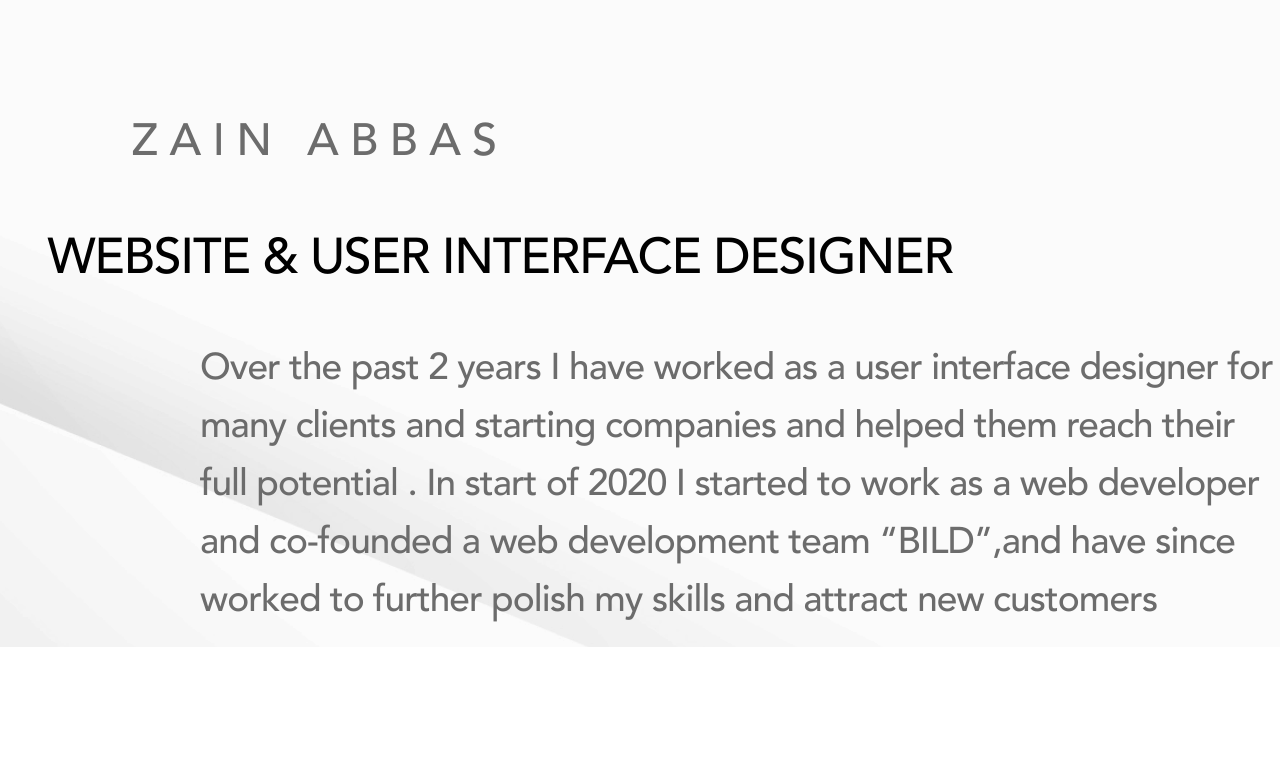
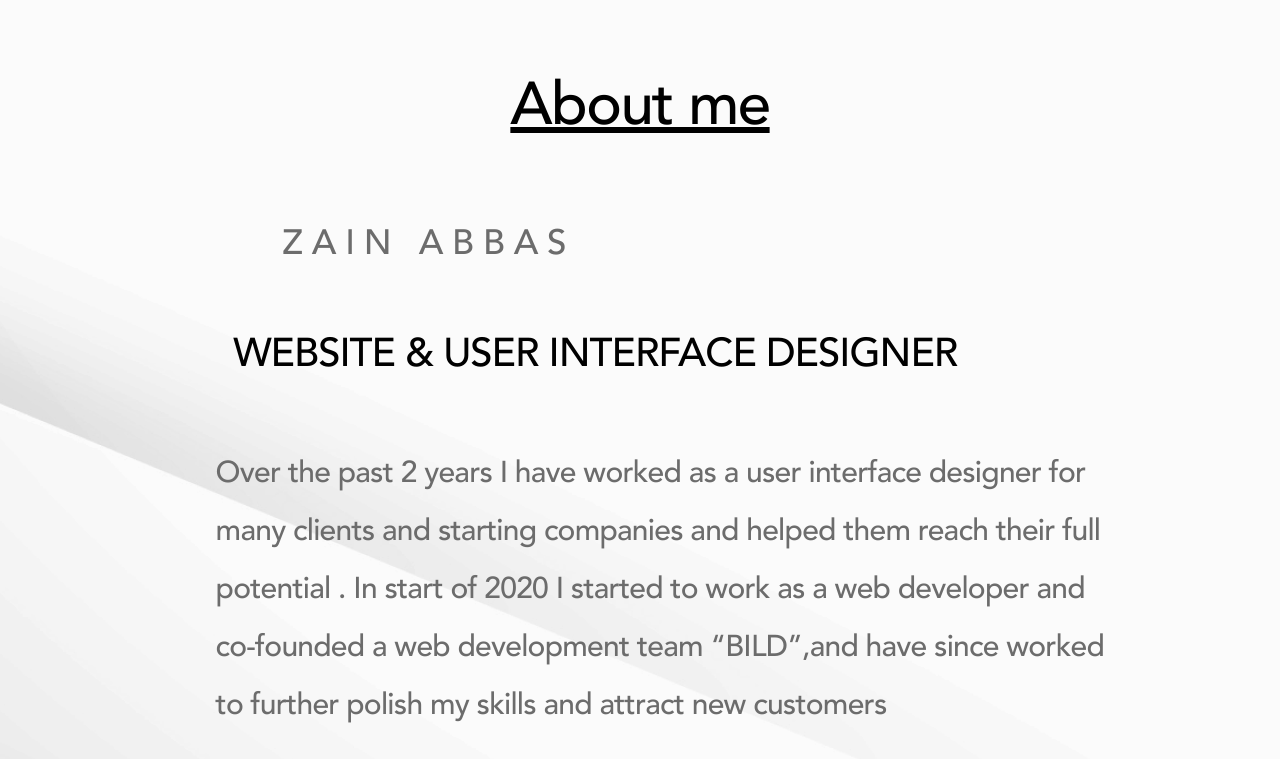
Before and after one commit to ZainAbbas97/Portfolio-Website, a plain HTML site: page index.html in a window 1280 px wide. Shown: the part 930-1689 px from the top of the page. Before the commit the page ends 1577 px from the top, so only its background shows below. Drawn offline with Linux system fonts and the light colour scheme.

Commit message:
About commit

```diff
--- a/style.sass
+++ b/style.sass
@@ -64,6 +64,7 @@ body
     display: inline-block
 
 .bodymouse
+    margin-bottom: 34vh
     display: flex
     justify-content: center
     position: absolute
@@ -115,44 +116,44 @@ body
         top: 0px
 // <!-- ------------------------------------------About----------------------------------------------------------------------------------------->
 .about-container
+    padding: 3vh
+    justify-content: space-evenly
     display: flex
     justify-content: center
     align-items: center
     flex-direction: column
 .about
-    margin-bottom: 2vh
-    line-height: 100px
+    margin-bottom: 20vh
     align-items: center
-    margin-top: 21vh
-    font-size: 90px
+    margin-top: 40vh
+    font-size: 60px
     font-weight: 300
     letter-spacing: -0.025em
     text-decoration-line: underline
 .who
     margin-bottom: 2vh
-
-    margin-right: 50vw
-    margin-top: 13vh
+    margin-left: -33vw
+    margin-top: -10vh
     font-weight: normal
-    font-size: 45px
+    font-size: 35px
     letter-spacing: 0.25em
     text-transform: uppercase
     color: #6C6C6C
 
 .desiner
-    margin-bottom: 2vh
-    margin-right: 280px
+    margin-bottom: 3vh
+    margin-left: -7vw
     margin-top: 1vh
     font-weight: 600
-    font-size: 50px
+    font-size: 40px
     line-height: 130px
     letter-spacing: -0.025em
     text-transform: uppercase
 .description
-    margin-left: 200px
-    margin-bottom: 2vh
+    margin-left: 4vw
     font-weight: normal
-    font-size: 37px
+    font-size: 30px
     line-height: 58px
     letter-spacing: -0.025em
     color: #6C6C6C
+    width: 900px
```
Also changed, not shown: style.css, 1 other file.
